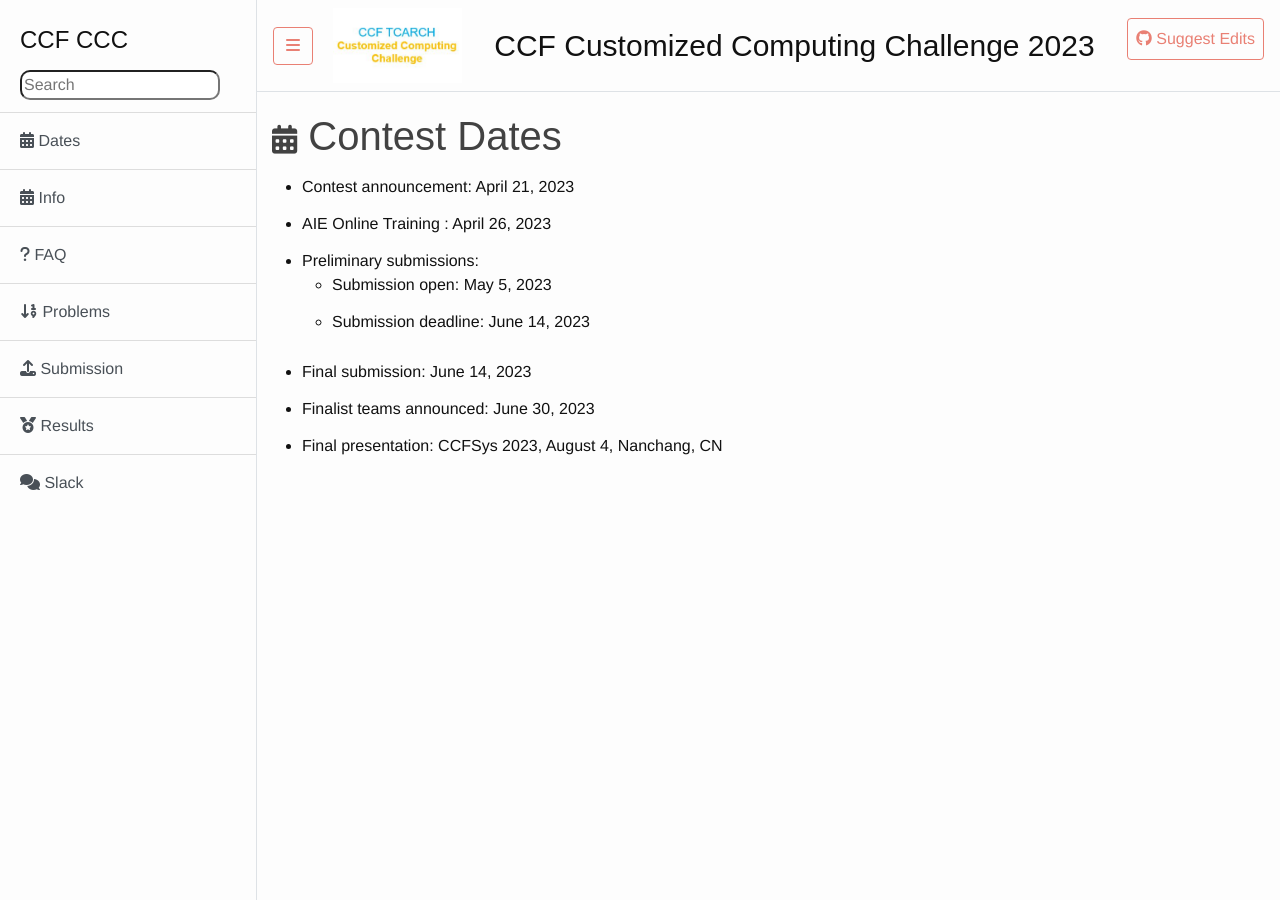
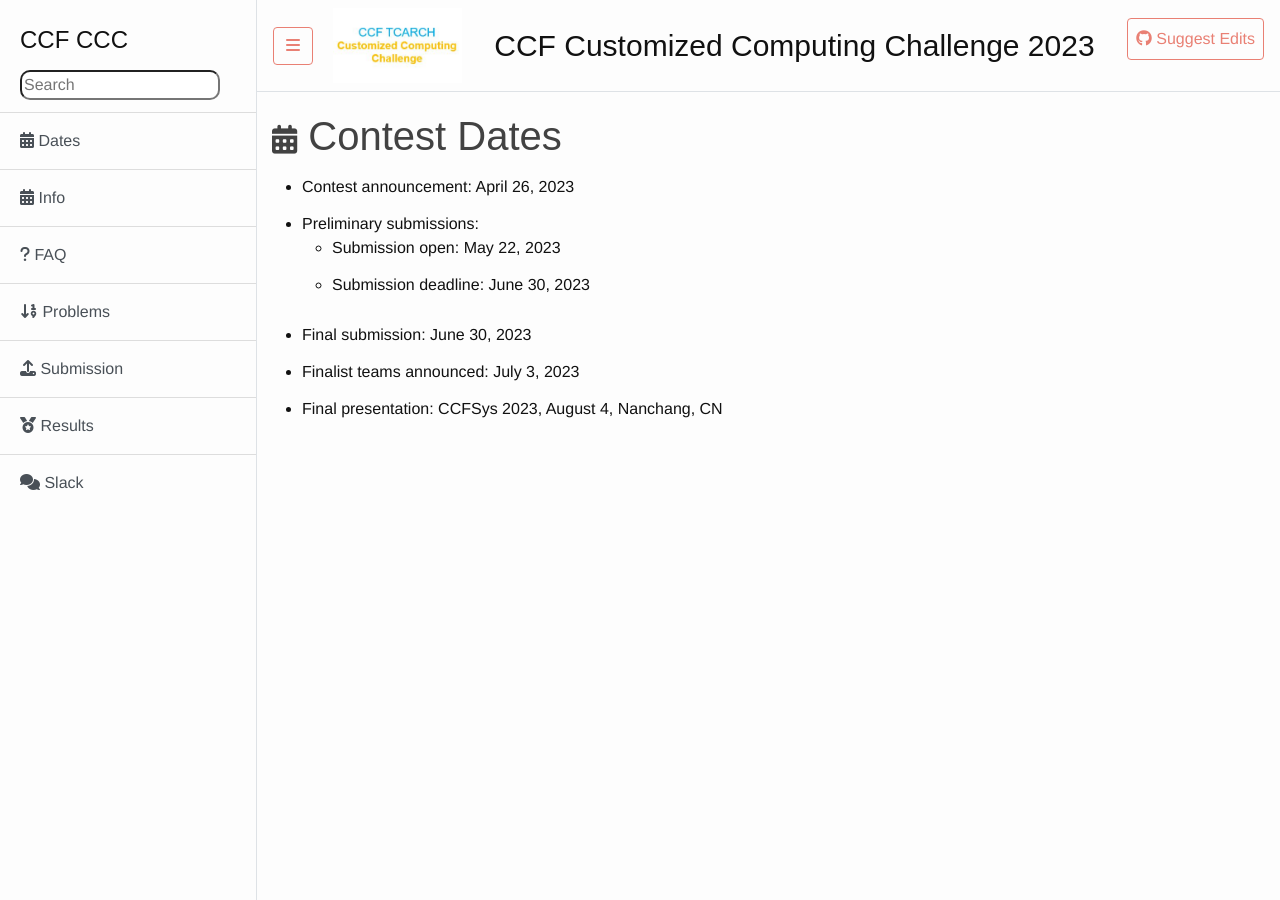
Before and after one commit to CCF-CCC/2023, a Jekyll site: the page built from _pages/schedule.md, in a window 1280 px wide. Built offline with Jekyll 4.4.1, drawn with Linux system fonts in a browser that asks for light colours; nearby versions of some CDN libraries; some web fonts are replaced.

Commit message:
update schedule

```diff
--- a/_pages/schedule.md
+++ b/_pages/schedule.md
@@ -7,11 +7,10 @@
 icon: fa fa-calendar
 order: 1
 ---
-- Contest announcement: April 21, 2023
-- AIE Online Training : April 26, 2023
+- Contest announcement: April 26, 2023
 - Preliminary submissions:
-    - Submission open: May 5, 2023
-    - Submission deadline: June 14, 2023
-- **Final submission**: June 14, 2023
-- Finalist teams announced: June 30, 2023
+    - Submission open: May 22, 2023
+    - Submission deadline: June 30, 2023
+- **Final submission**: June 30, 2023
+- Finalist teams announced: July 3, 2023
 - Final presentation: CCFSys 2023, August 4, Nanchang, CN
```
Also changed, not shown: 2 other files.
